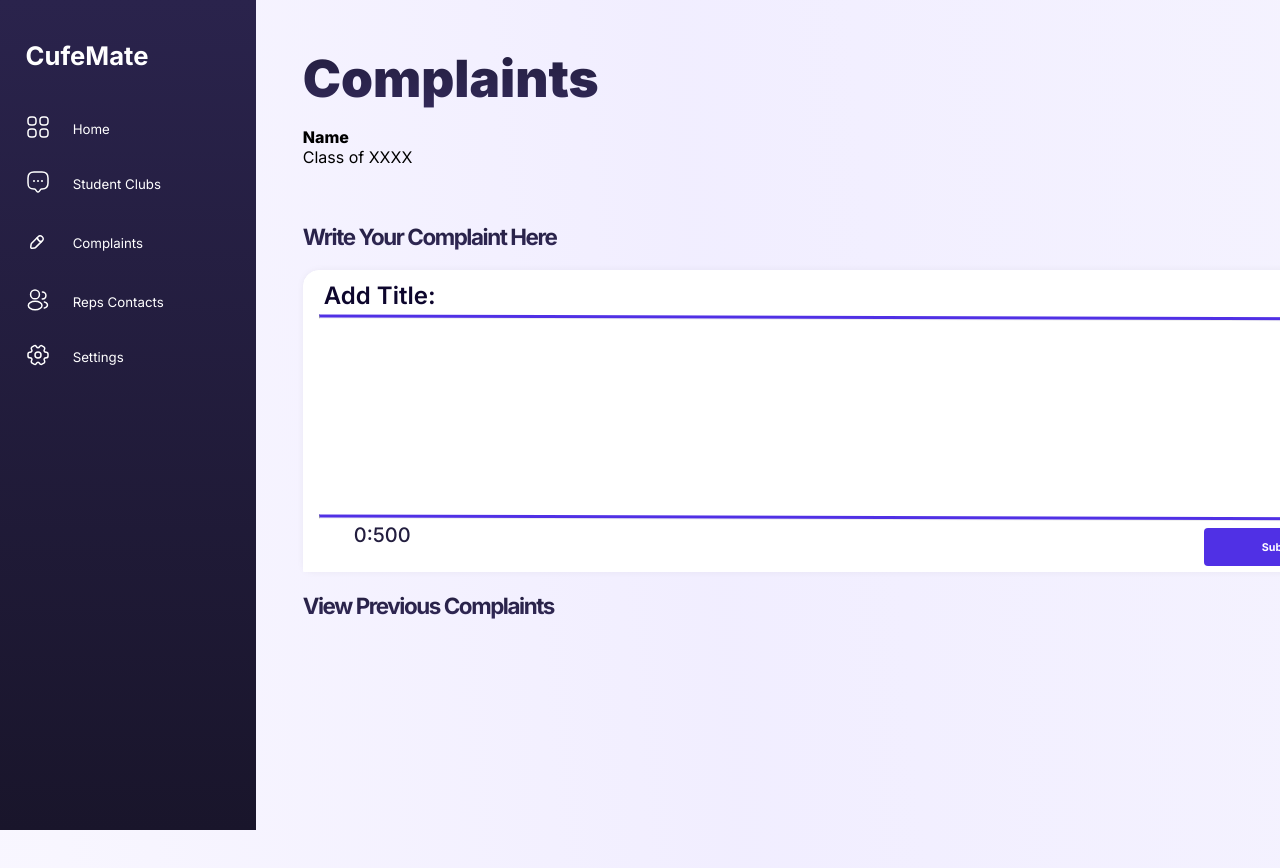
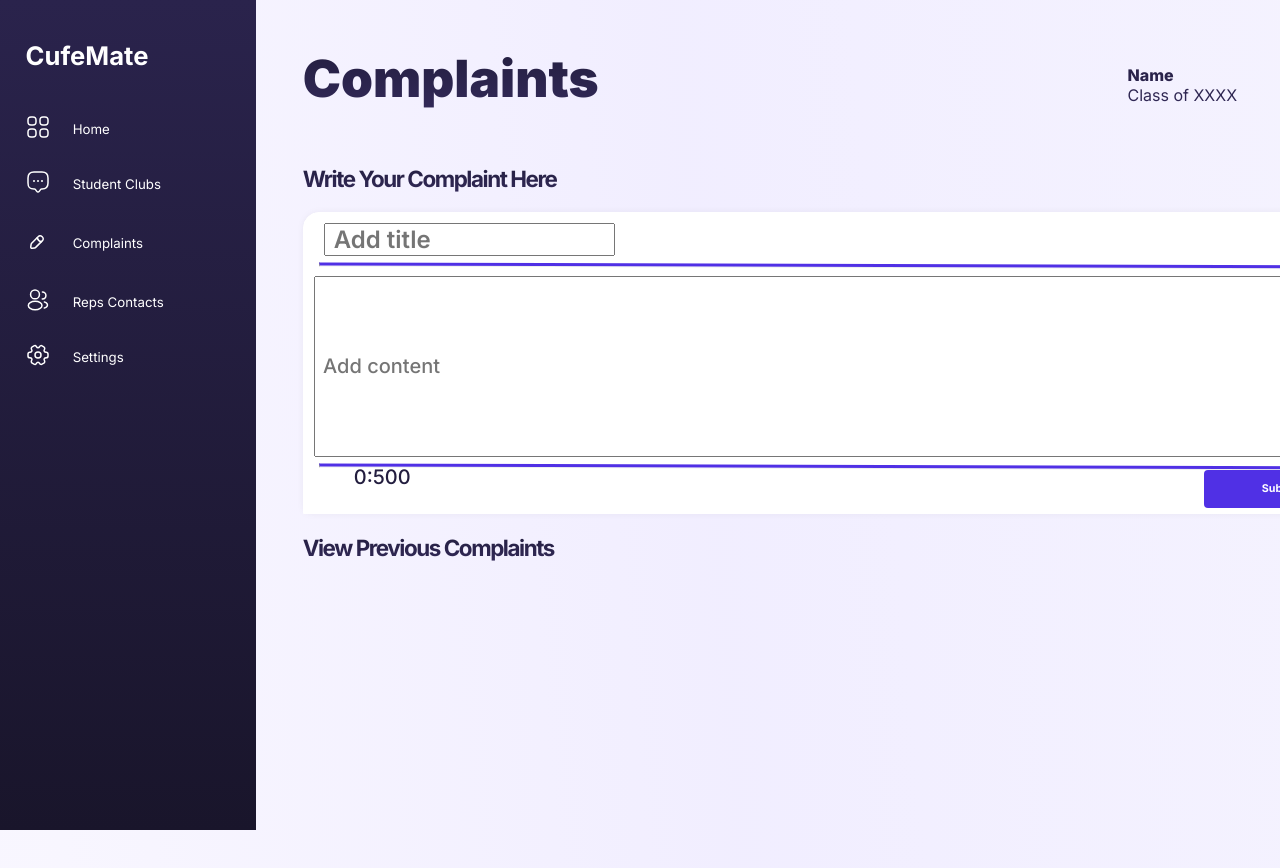
Before and after one commit to Faridamukhtar/CufeMate, a React (Create React App) app: page /Settings in a window 1280 px wide. Shown: the top 868 px of the page. Built offline with nearby package versions, Linux system fonts and the light colour scheme.

Commit message:
input fields added

```diff
--- /dev/null
+++ b/src/Components/ComplaintInputText.css
@@ -0,0 +1,12 @@
+.ComplaintContent
+{
+    color: #000;
+    height :175px;
+    width :1065px;
+    margin-left: 10px;
+    font-family: Inter;
+    font-size: 20px;
+    font-style: normal;
+    font-weight: 500;
+    line-height: normal;
+}
--- /dev/null
+++ b/src/Components/ComplaintInputText.js
@@ -0,0 +1,27 @@
+import React, { useState } from 'react';
+import './ComplaintInputText.css'
+
+const ComplaintInputText = ({placeholderText, setInputValue , inputValue}) =>
+{
+
+    const handleInputChange = (event) => {
+      setInputValue(event.target.value);
+    };
+
+
+
+    return (
+      <div>
+        <input
+          type={'text'}
+          value={inputValue}
+          onChange={handleInputChange}
+          placeholder={placeholderText}
+          className='ComplaintContent'
+        />
+      </div>
+    );
+
+};
+
+export default ComplaintInputText;
--- /dev/null
+++ b/src/Components/ComplaintTitleText.css
@@ -0,0 +1,11 @@
+.ComplaintTitle
+{
+    color:  #231E3F;
+    font-family: Inter;
+    font-size: 36px;
+    font-style: normal;
+    font-weight: 500;
+    line-height: normal;
+    margin-top: 10px;
+    margin-left: 20px;
+}
--- /dev/null
+++ b/src/Components/ComplaintTitleText.js
@@ -0,0 +1,28 @@
+import React, { useState } from 'react';
+import './ComplaintTitleText.css'
+
+const ComplaintTitleText = ({placeholderText, setInputValue , inputValue}) =>
+{
+
+    const handleInputChange = (event) => {
+      setInputValue(event.target.value);
+    };
+
+
+
+    return (
+      <div>
+        <input
+          type={'text'}
+          value={inputValue}
+          onChange={handleInputChange}
+          placeholder={placeholderText}
+          className='ComplaintTitle'
+        />
+      </div>
+    );
+
+};
+
+
+export default ComplaintTitleText;
--- a/src/Components/Header.js
+++ b/src/Components/Header.js
@@ -28,8 +28,8 @@ function StudentHeader()
 function ComplaintHeader()
 {
     return (
-        <div>
-            <div className="StudentHeader">
+        <div className="StudentHeader">
+            <div className="greeting">
                 <h1>
                     Complaints
                 </h1>
--- a/src/Components/WriteComplaint.css
+++ b/src/Components/WriteComplaint.css
@@ -47,16 +47,7 @@
     transform: rotate(0.167deg);
 }
 
-.ComplaintContent
-{
-    color: #000;
-    height :180px;
-    font-family: Inter;
-    font-size: 26px;
-    font-style: normal;
-    font-weight: 500;
-    line-height: normal;
-}
+
 
 .LowerLine
 {
--- a/src/Components/WriteComplaint.js
+++ b/src/Components/WriteComplaint.js
@@ -1,8 +1,13 @@
-import React,{} from "react";
+import React,{useState} from "react";
 import './WriteComplaint.css';
+import ComplaintTitleText from "./ComplaintTitleText.js";
+import ComplaintInputText from "./ComplaintInputText.js";
 
 function WriteComplaint(props)
+
 {
+    const [Tittle, setTitle] = useState('');
+    const [Conttent, setContent] = useState('');
     return (
   <div>
      <div className ="Title">
@@ -13,13 +18,11 @@ function WriteComplaint(props)
 
      <div className = "ComplaintBox">
             <div>
-                <h3 className="ComplaintTitle">
-                    Add Title:
-                </h3>
+                <ComplaintTitleText placeholderText=" Add title" setInputValue={setTitle} inputValue={Tittle} />
             </div>
             <hr className="UpperLine"/>
-            <div className ="ComplaintContent">
-
+            <div>
+                <ComplaintInputText placeholderText=" Add content" setInputValue={setContent} inputValue={Conttent} />
             </div>
             <hr className= "LowerLine"/>
             <div className="CharacterCount">
```
Also changed, not shown: 1 other file (tests, documents, lock files or other folders).
